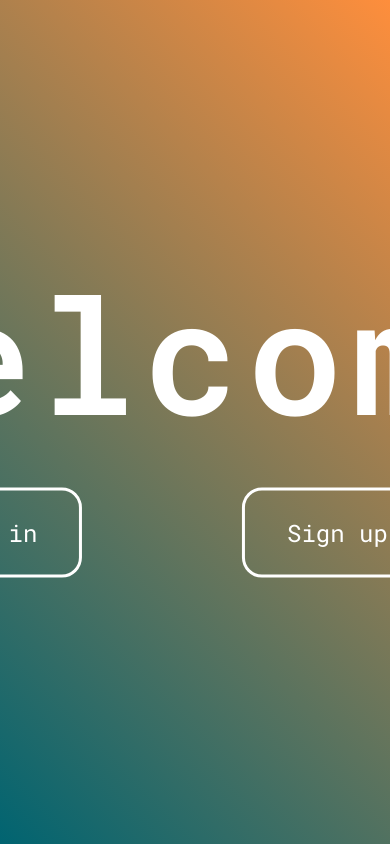
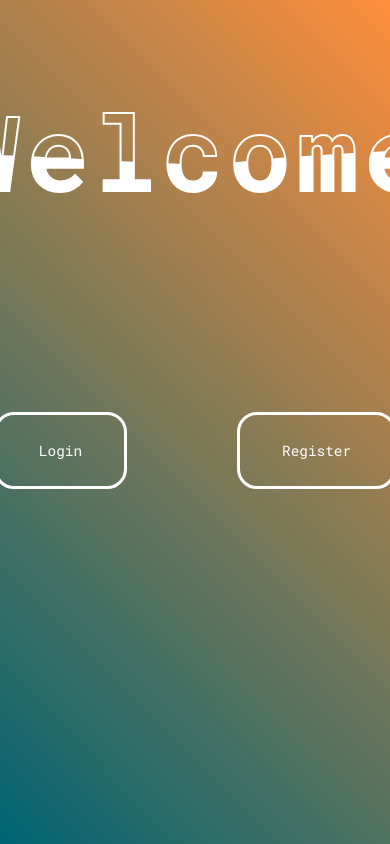
Before and after one commit to Larkorin/Demo, a SvelteKit app in the folder demo/: page / in a window 390 px wide. Built offline with nearby package versions, Linux system fonts and the light colour scheme.

Commit message:
landing page terminada

```diff
--- a/demo/src/routes/+page.svelte
+++ b/demo/src/routes/+page.svelte
@@ -16,15 +16,22 @@
 		--gradient-2:{colors[1]};
 		--gradient-2:{colors[2]};
 	">
-  <div class="center">
+
+    <div class="box water-wave">
       <h1>
         Welcome
       </h1>
-    <div>
-      <a href="/login" class="button-style">Log in</a>
-      <a href="/registration" class="button-style">Sign up</a>
+      <h1>
+        Welcome
+      </h1>
     </div>
+
+    <div class="box">
+      <a href="/login" class="button-style">Login</a>
+      <a href="/registration" class="button-style">Register</a>
     </div>
+
+
 </section>
 
 
@@ -39,9 +46,8 @@
 
 	section {
 		background: linear-gradient(var(--deg),var(--gradient-1), var(--gradient-2));
+    background-position: center;
     background-repeat: no-repeat;
-    background-size: cover;
-    background-position: center;
     position: fixed;
     width: 100%;
     height: 100%;
@@ -49,22 +55,25 @@
     left:0;
     color: white;
     font-family: 'Roboto Mono', monospace;
-    justify-content: center;
-    display: flex;
 	}
 
-  .center {
+  .water-wave {
+
+    h1 {
+      letter-spacing: 0.05em;
+      font-size: 10rem;
       position: absolute;
-    top: 50%;
-    left: 50%;
-    transform: translate(-50%, -50%);
     }
 
-  h1 {
-    padding: auto;
-    letter-spacing: 0.05em;
-    font-size: 10rem;
-    margin-bottom: 10px;
+    h1:nth-child(1) {
+      color: transparent;
+      -webkit-text-stroke: 2px white;
+    }
+
+    h1:nth-child(2) {
+      color: white;
+      animation: animate 4s ease-in-out infinite;
+    }
   }
 
   .button-style {
@@ -91,5 +100,71 @@
     }
   }
 
+  .box {
+    height: 300px;
+    display: flex;
+    align-items: center;
+    justify-content: center;
 
+    div {
+      align-self: center;
+    }
+  }
+
+  @keyframes animate {
+  0%,
+  100% {
+    clip-path: polygon(
+      0% 45%,
+      16% 44%,
+      33% 50%,
+      54% 60%,
+      70% 61%,
+      84% 59%,
+      100% 52%,
+      100% 100%,
+      0% 100%
+    );
+  }
+
+  50% {
+    clip-path: polygon(
+      0% 60%,
+      15% 65%,
+      34% 66%,
+      51% 62%,
+      67% 50%,
+      84% 45%,
+      100% 46%,
+      100% 100%,
+      0% 100%
+    );
+  }
+}
+
+@media (max-width: 800px) {
+  .water-wave {
+    h1 {
+      font-size: 8.5rem;
+    }
+  }
+
+  .button-style {
+    font-size: 1rem;
+    margin: 10px 65px;
+  }
+}
+
+@media (max-width: 700px) {
+  .water-wave {
+    h1 {
+      font-size: 6.5rem;
+    }
+  }
+
+  .button-style {
+    font-size: 0.9rem;
+    margin: 0 55px;
+  }
+}
 </style>
```
Lines whose indentation alone changed are shown as unchanged.
